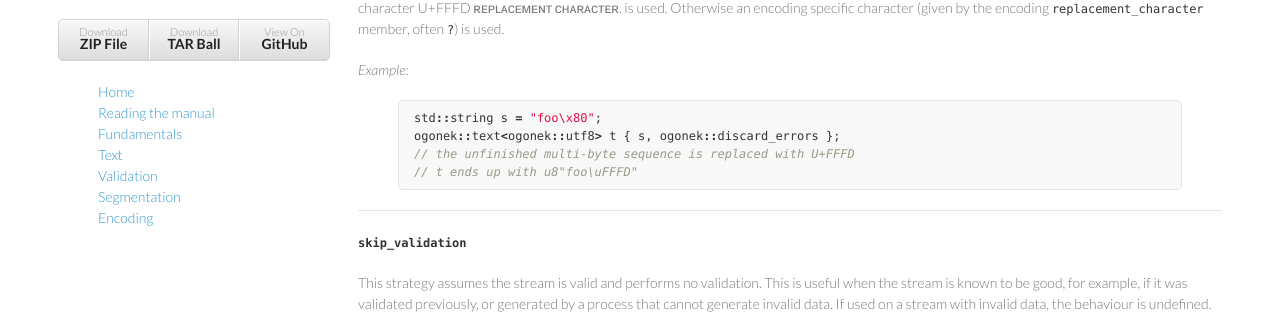
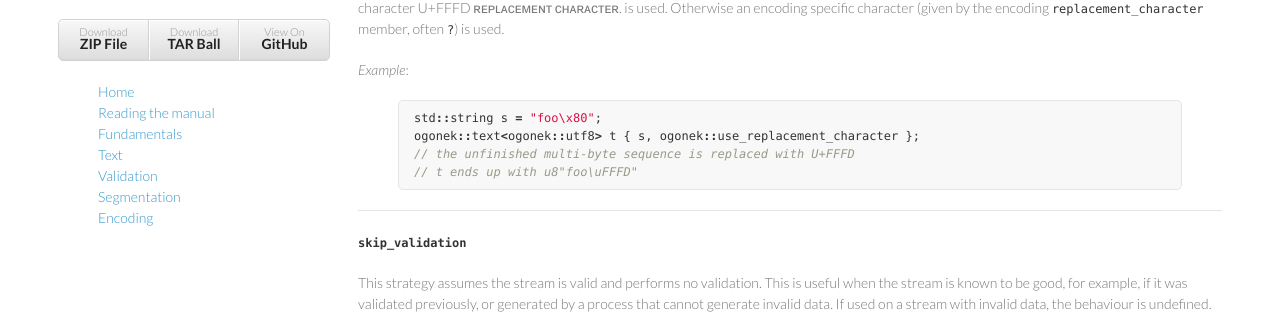
Before and after one commit to libogonek/ogonek, a Jekyll site: the page built from validation.markdown, in a window 1280 px wide and 900 px high, scrolled down 688 px. Shown: the part 131-451 px from the top of the window. Built offline with Jekyll 4.4.1, drawn with Linux system fonts in a browser that asks for light colours.

Commit message:
Fixed typo

```diff
--- a/validation.markdown
+++ b/validation.markdown
@@ -57,7 +57,7 @@ an encoding specific character (given by the encoding
 *Example*:
 {% highlight cpp %}
 std::string s = "foo\x80";
-ogonek::text<ogonek::utf8> t { s, ogonek::discard_errors };
+ogonek::text<ogonek::utf8> t { s, ogonek::use_replacement_character };
 // the unfinished multi-byte sequence is replaced with U+FFFD
 // t ends up with u8"foo\uFFFD"
 {% endhighlight %}
```
